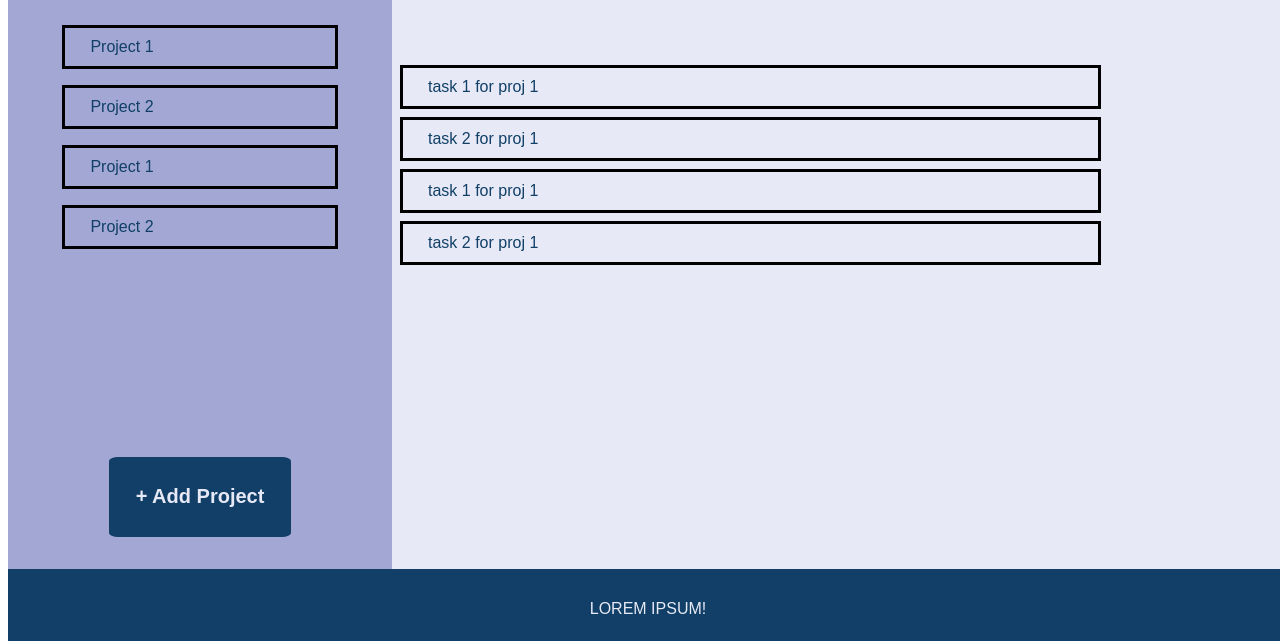
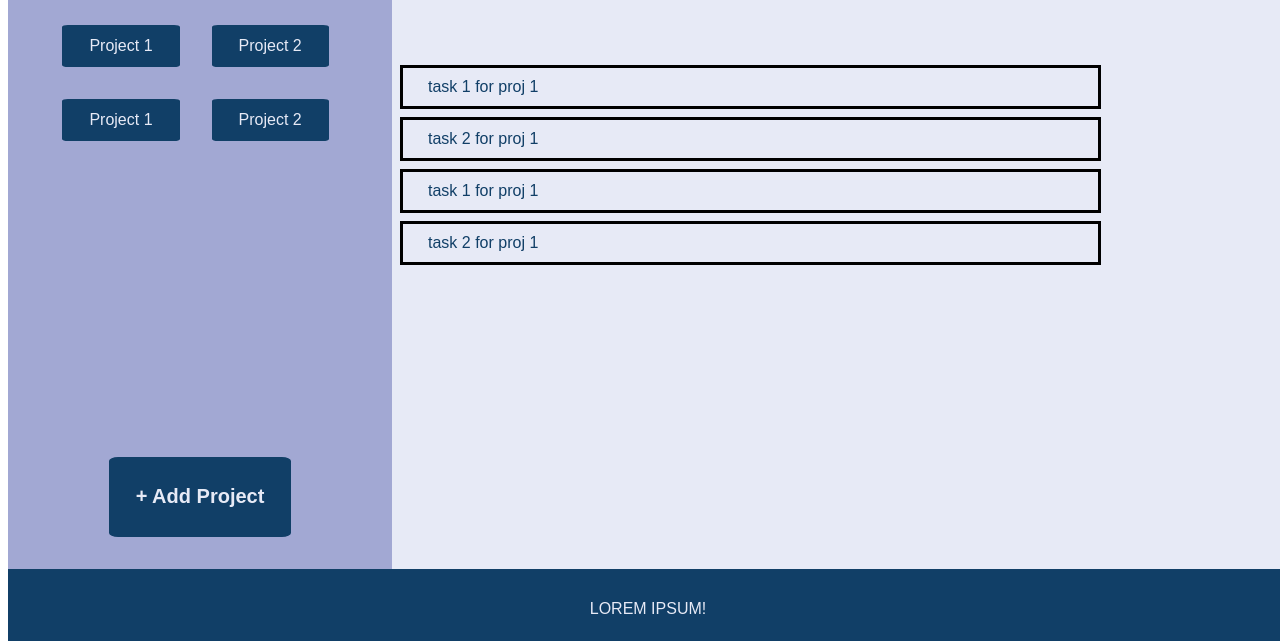
Before and after one commit to urialevy/todolist, a website built with webpack: page dist/index.html in a window 1280 px wide. Shown: the part 159-800 px from the top of the page. Built offline with nearby package versions, Linux system fonts and the light colour scheme.

Commit message:
rework projects div css

```diff
--- a/src/style.css
+++ b/src/style.css
@@ -41,7 +41,7 @@ body {
   width: 100%;
 }
 
-#newTask {
+#newTask, .project {
   margin-bottom: 2rem;
   padding: 10px 25px;
   background: transparent;
@@ -57,7 +57,7 @@ body {
   border-radius: 5%;
 }
 
-#newTask:hover {
+#newTask:hover, .project:hover {
   color: #113f67;
   background-color: #e7eaf6;
   border-color: #e7eaf6;
@@ -87,8 +87,19 @@ body {
 }
 
 .project {
-  border: solid black;
+  margin-bottom: 2rem;
   padding: 10px 25px;
+  background: transparent;
+  outline: none !important;
+  cursor: pointer;
+  transition: all 0.3s ease;
+  position: relative;
+  display: inline-block;
+  border: 2px solid #113f67;
+  z-index: 1;
+  color: #e7eaf6;
+  background-color: #113f67;
+  border-radius: 5%;
   margin: 1rem 1rem 1rem 1rem;
 }
 
```
